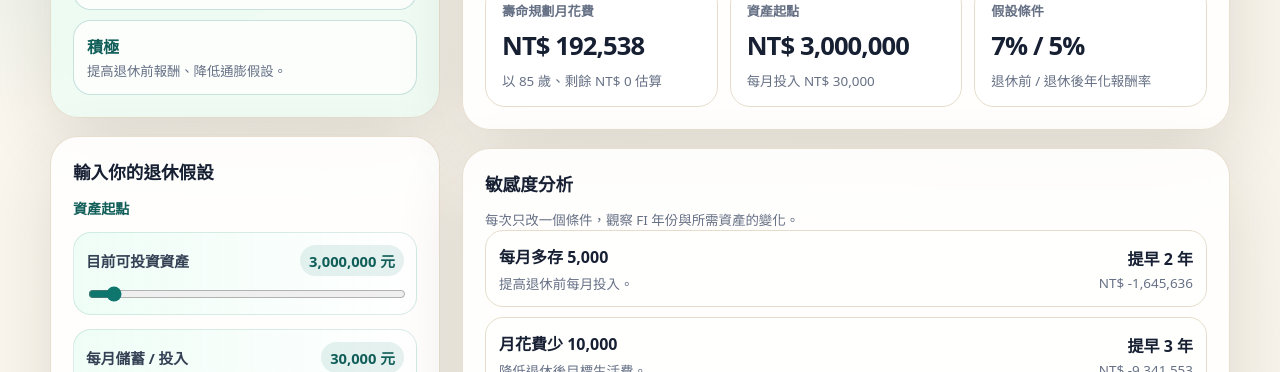
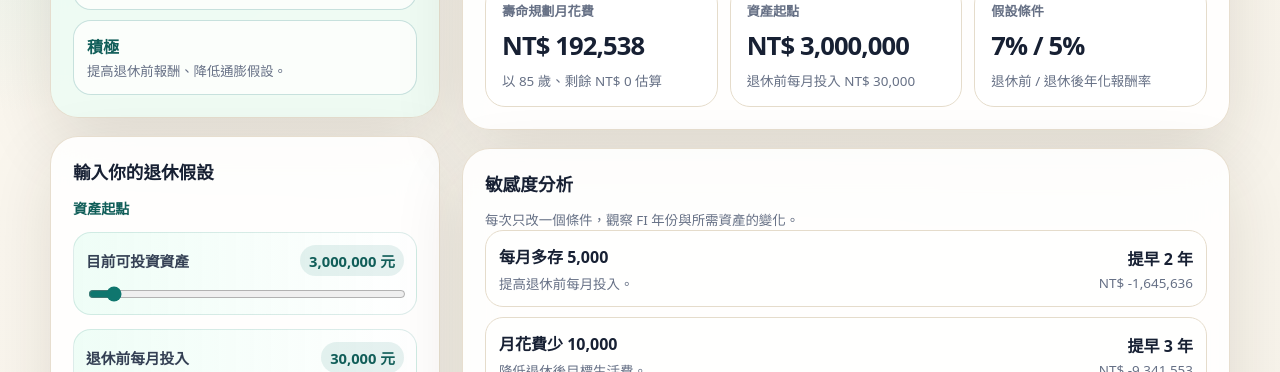
Before and after one commit to jjweiting/RetireWise, a Next.js app: page / in a window 1280 px wide. Shown: the part 428-800 px from the top of the page. Built offline with nearby package versions, Linux system fonts and the light colour scheme.

Commit message:
fix: clarify pre-retirement monthly investing copy

```diff
--- a/components/retirement/RetirementParams.tsx
+++ b/components/retirement/RetirementParams.tsx
@@ -72,7 +72,7 @@ export default function RetirementParams({ params, errors, onChange }: Props) {
       <div className="form-section">
         <p className="form-section-title">資產起點</p>
         <RangeField label="目前可投資資產" value={params.current_base} min={0} max={50_000_000} step={100_000} unit="元" onChange={(current_base) => onChange({ current_base })} />
-        <RangeField label="每月儲蓄 / 投入" value={params.monthly_saving} min={0} max={1_000_000} step={5_000} unit="元" onChange={(monthly_saving) => onChange({ monthly_saving })} />
+        <RangeField label="退休前每月投入" value={params.monthly_saving} min={0} max={1_000_000} step={5_000} unit="元" onChange={(monthly_saving) => onChange({ monthly_saving })} />
       </div>
 
       <div className="form-section">
--- a/components/retirement/RetirementSummaryCards.tsx
+++ b/components/retirement/RetirementSummaryCards.tsx
@@ -43,7 +43,7 @@ export default function RetirementSummaryCards({ result, params }: Props) {
         <div className="metric">
           <div className="metric-label">資產起點</div>
           <p className="metric-value">{money(params.current_base)}</p>
-          <p className="metric-subtext">每月投入 {money(params.monthly_saving)}</p>
+          <p className="metric-subtext">退休前每月投入 {money(params.monthly_saving)}</p>
         </div>
         <div className="metric">
           <div className="metric-label">假設條件</div>
--- a/lib/retirement.ts
+++ b/lib/retirement.ts
@@ -26,7 +26,7 @@ export function validateRetirementParams(params: RetirementParams): string[] {
   const errors: string[] = []
 
   if (params.current_base < 0) errors.push('目前資產不能小於 0')
-  if (params.monthly_saving < 0) errors.push('每月儲蓄不能小於 0')
+  if (params.monthly_saving < 0) errors.push('退休前每月投入不能小於 0')
   if (params.monthly_expense <= 0) errors.push('每月目標生活費必須大於 0')
   if (params.current_age <= 0) errors.push('目前年齡必須大於 0')
   if (params.death_age <= params.current_age) errors.push('預期壽命必須大於目前年齡')
```
Also changed, not shown: 2 other files (tests, documents, lock files or other folders).
